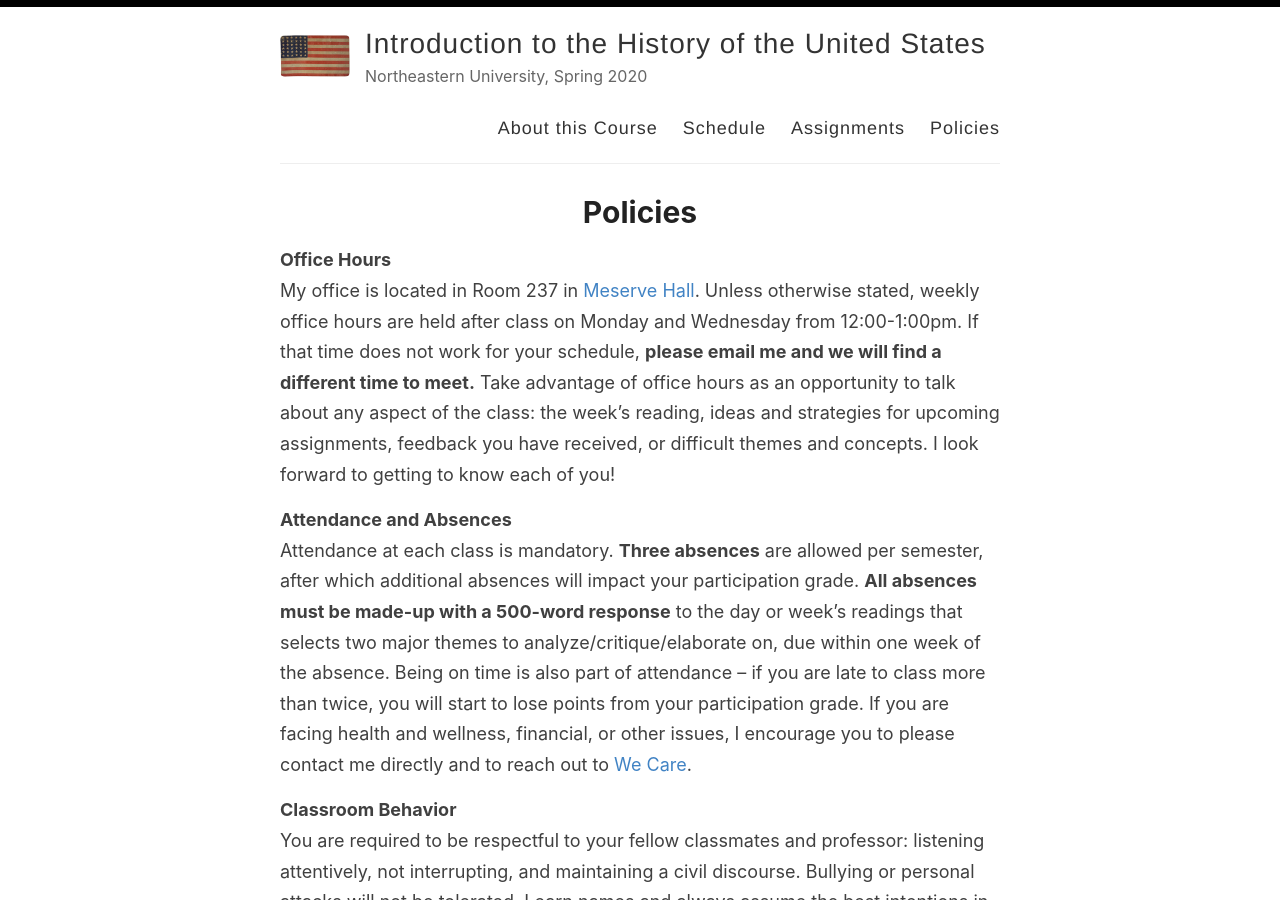
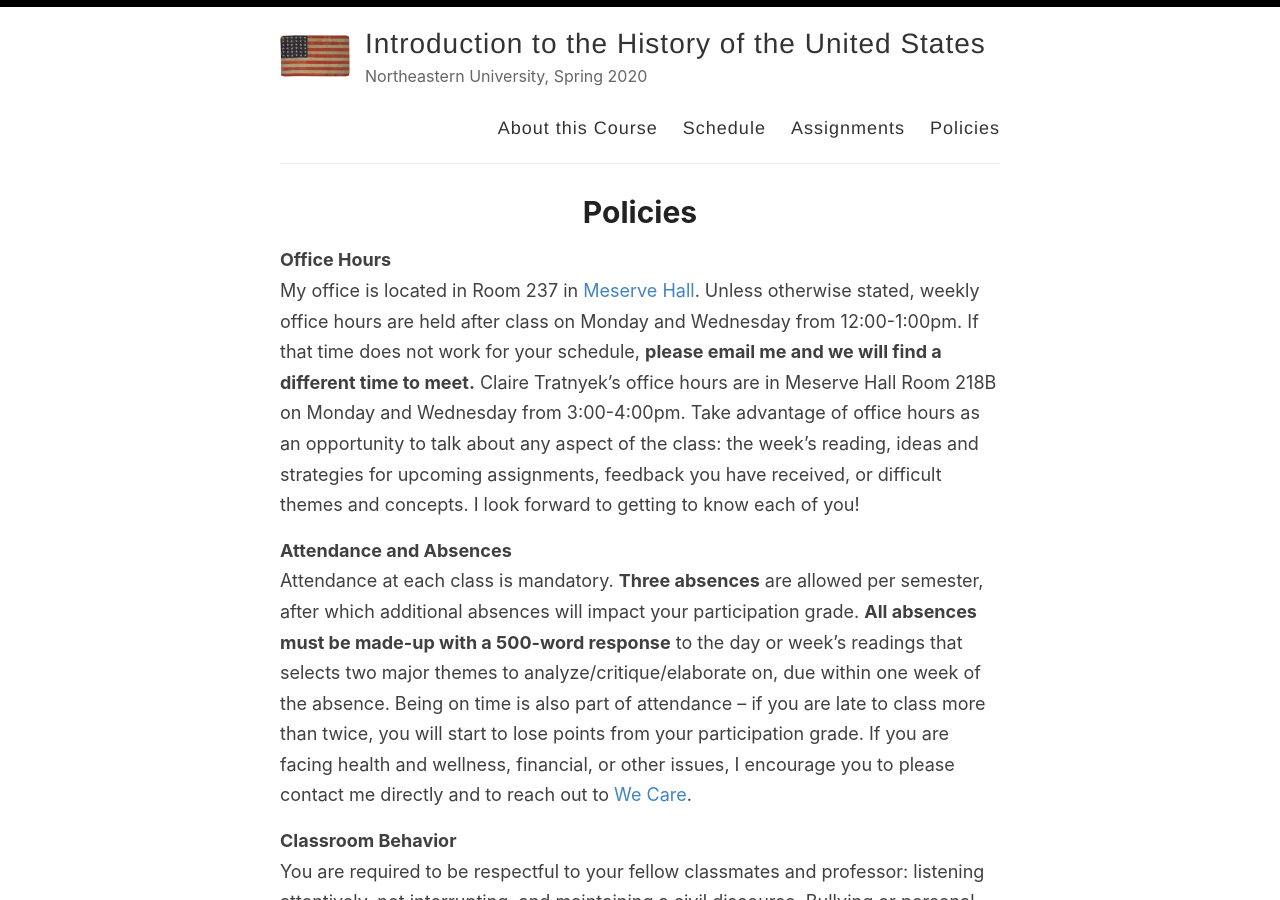
Before and after one commit to cblevins/f20-us-since-1876, a Jekyll site: the page built from policies.md, in a window 1280 px wide and 900 px high. Built offline with Jekyll 4.4.1, drawn with Linux system fonts in a browser that asks for light colours.

Commit message:
office hours

```diff
--- a/policies.md
+++ b/policies.md
@@ -5,7 +5,7 @@ permalink: /policies/
 ---
 
 **Office Hours**<br>
-My office is located in Room 237 in [Meserve Hall](https://www.google.com/maps/place/Meserve+Hall/@42.3378125,-71.0931276,17z/data=!3m1!4b1!4m5!3m4!1s0x89e37a22217737a9:0x8ba53f8873603d10!8m2!3d42.3378086!4d-71.0909389). Unless otherwise stated, weekly office hours are held after class on Monday  and Wednesday from 12:00-1:00pm. If that time does not work for your schedule, **please email me and we will find a different time to meet.** Take advantage of office hours as an opportunity to talk about any aspect of the class: the week’s reading, ideas and strategies for upcoming assignments, feedback you have received, or difficult themes and concepts. I look forward to getting to know each of you!
+My office is located in Room 237 in [Meserve Hall](https://www.google.com/maps/place/Meserve+Hall/@42.3378125,-71.0931276,17z/data=!3m1!4b1!4m5!3m4!1s0x89e37a22217737a9:0x8ba53f8873603d10!8m2!3d42.3378086!4d-71.0909389). Unless otherwise stated, weekly office hours are held after class on Monday  and Wednesday from 12:00-1:00pm. If that time does not work for your schedule, **please email me and we will find a different time to meet.** Claire Tratnyek's office hours are in Meserve Hall Room 218B on Monday and Wednesday from 3:00-4:00pm. Take advantage of office hours as an opportunity to talk about any aspect of the class: the week’s reading, ideas and strategies for upcoming assignments, feedback you have received, or difficult themes and concepts. I look forward to getting to know each of you!
 
 **Attendance and Absences**<br>
 Attendance at each class is mandatory. **Three absences** are allowed per semester, after which additional absences will impact your participation grade. **All absences must be made-up with a 500-word response** to the day or week’s readings that selects two major themes to analyze/critique/elaborate on, due within one week of the absence. Being on time is also part of attendance – if you are late to class more than twice, you will start to lose points from your participation grade. If you are facing health and wellness, financial, or other issues, I encourage you to please contact me directly and to reach out to [We Care](https://studentlife.northeastern.edu/we-care/).
```
